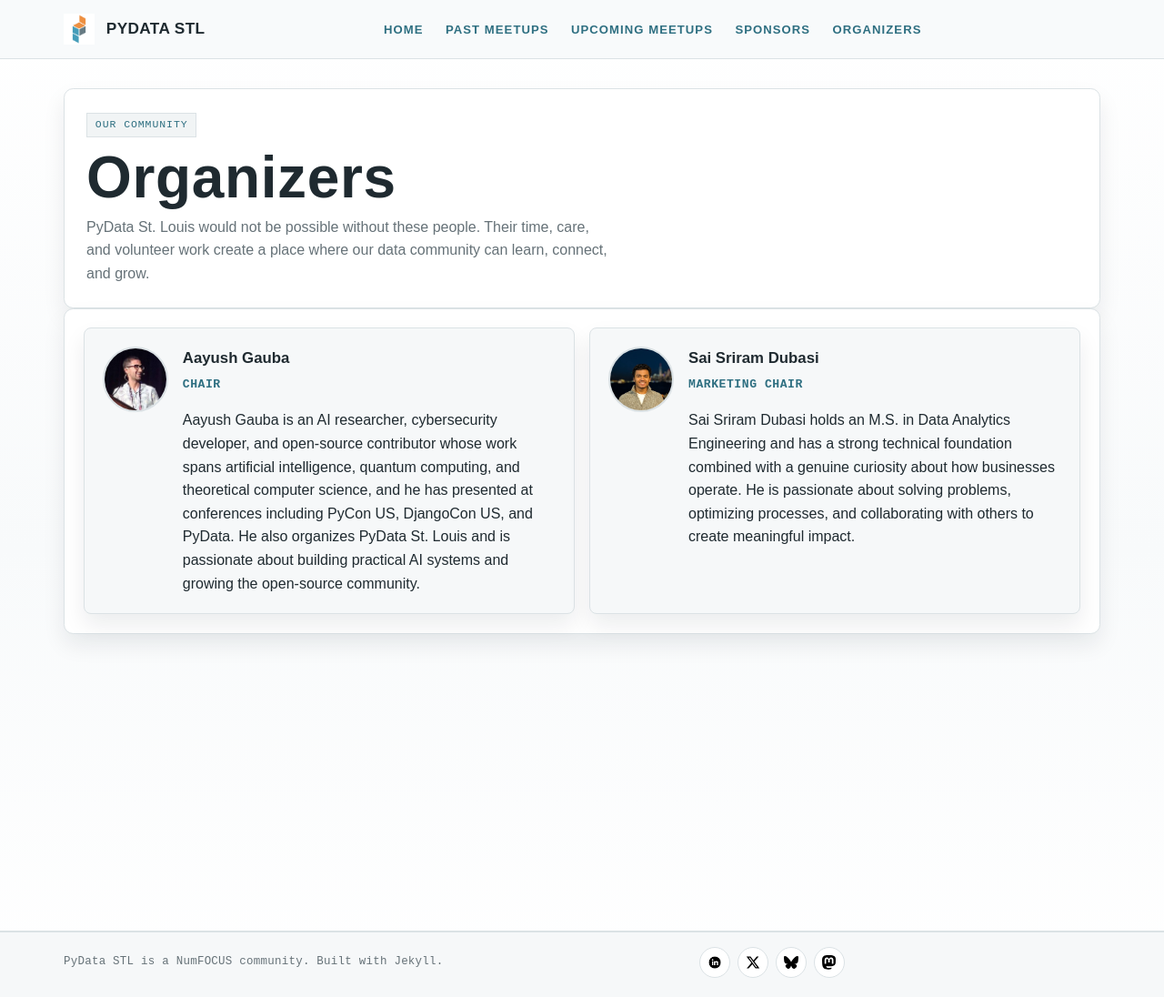
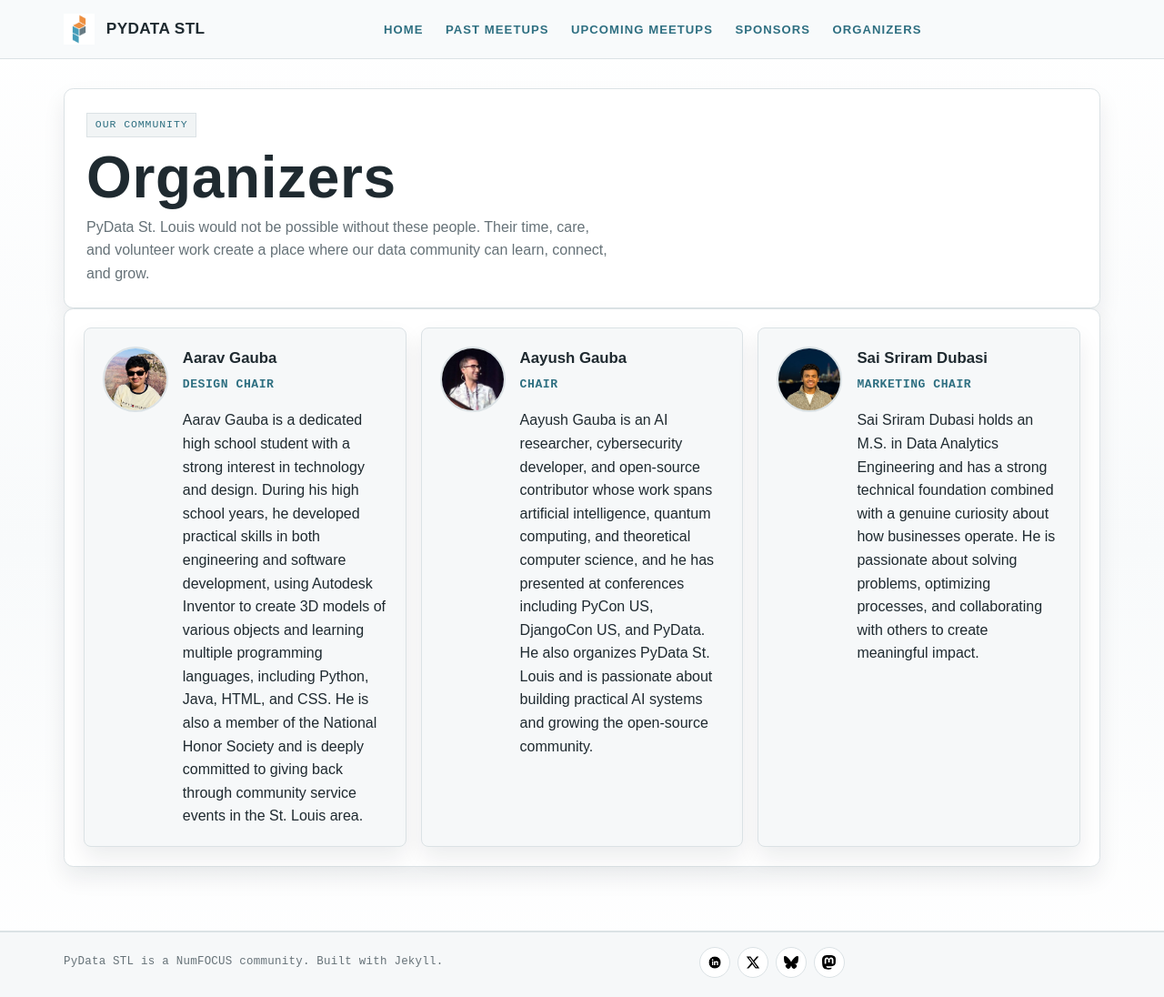
Before and after one commit to pydatastl/pydatastl.github.io, a Jekyll site: the page built from organizers.md, in a window 1280 px wide and 1096 px high. Shown: the whole window at 91% size. Built offline with Jekyll 4.4.1, drawn with Linux system fonts in a browser that asks for light colours.

Commit message:
New Changes

```diff
--- a/_data/organizers.json
+++ b/_data/organizers.json
@@ -14,5 +14,13 @@
       "Sai Sriram Dubasi holds an M.S. in Data Analytics Engineering and has a strong technical foundation combined with a genuine curiosity about how businesses operate. He is passionate about solving problems, optimizing processes, and collaborating with others to create meaningful impact."
     ],
     "photo": "/assets/images/organizers/sai.jpeg"
+  },
+  {
+    "name": "Aarav Gauba",
+    "position": "Design Chair",
+    "description": [
+      "Aarav Gauba is a dedicated high school student with a strong interest in technology and design. During his high school years, he developed practical skills in both engineering and software development, using Autodesk Inventor to create 3D models of various objects and learning multiple programming languages, including Python, Java, HTML, and CSS. He is also a member of the National Honor Society and is deeply committed to giving back through community service events in the St. Louis area."
+    ],
+    "photo": "/assets/images/organizers/aarav.png"
   }
 ]
```
Also changed, not shown: assets/images/organizers/aarav.png (added).
